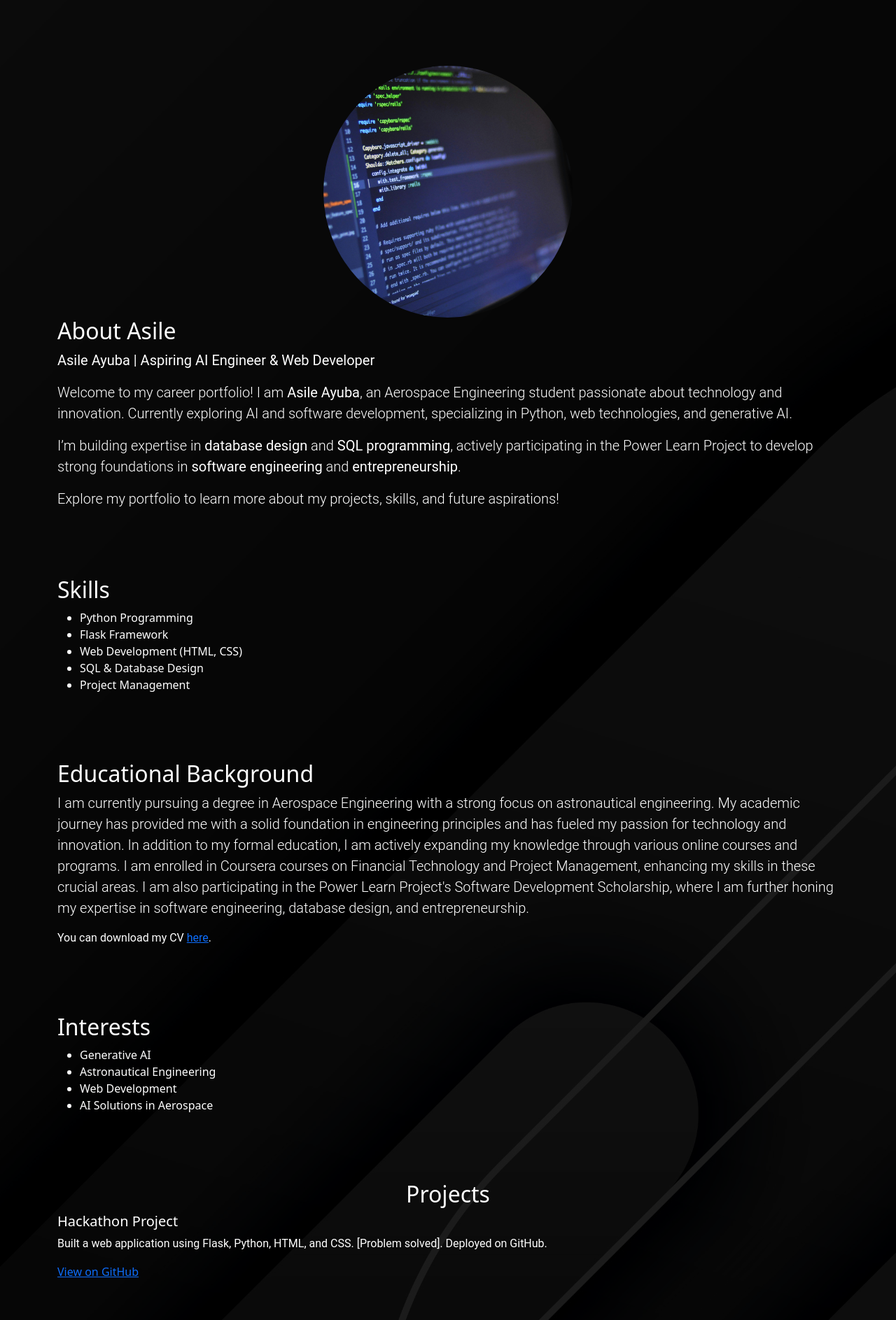
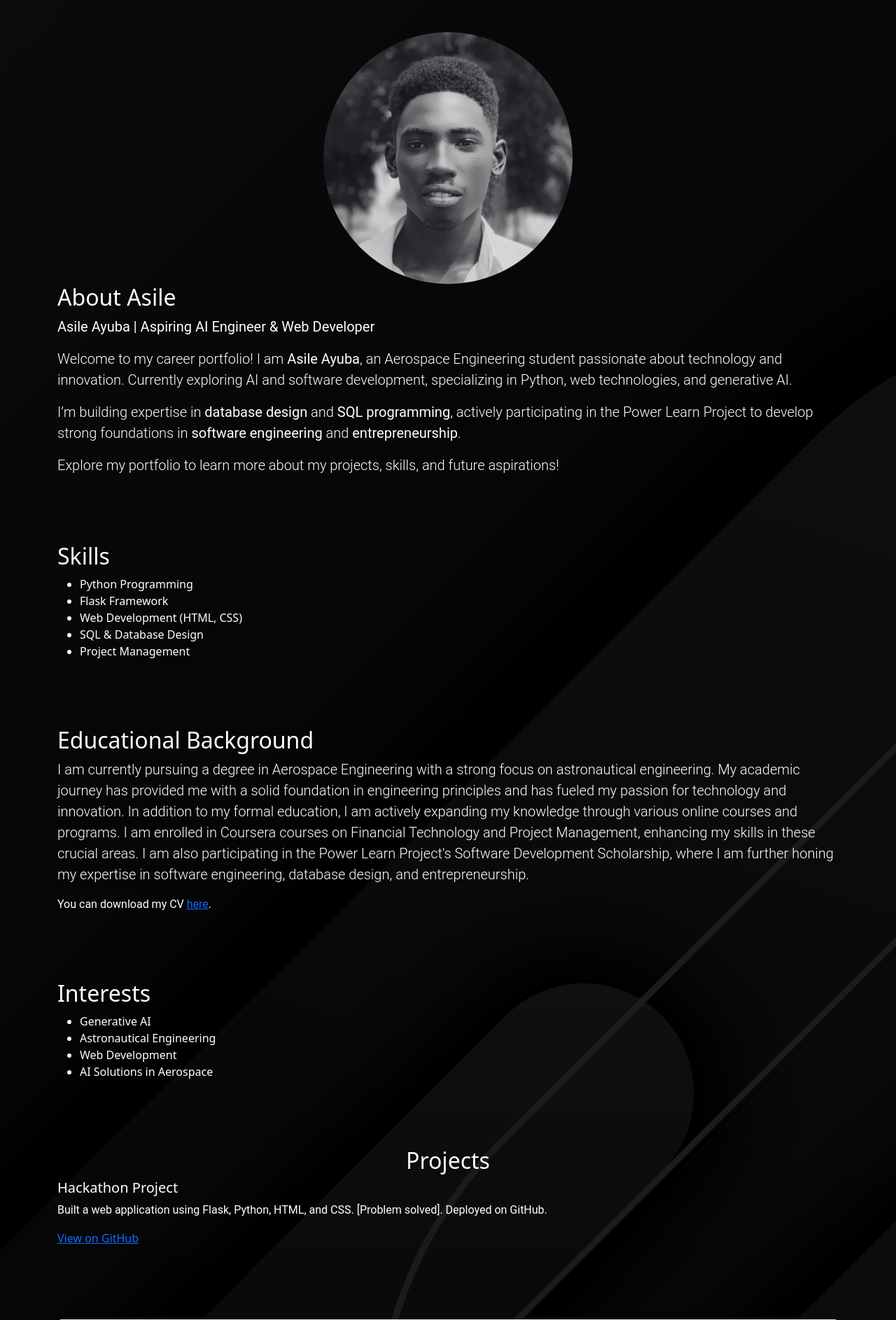
Before and after one commit to asileayuba/Asile-Career-Website, a Flask app: page / in a window 1280 px wide. Shown: the part 58-1945 px from the top of the page at 70% size. Run offline with Flask 3, Linux system fonts and the light colour scheme; some libraries are stand-ins or nearby versions.

Commit message:
Update added

```diff
--- a/templates/home.html
+++ b/templates/home.html
@@ -126,7 +126,7 @@
           </div>
         </div>
       </div>
-    </nav><br><br><br>
+    </nav><br>
 
     <div class="container">
 
@@ -134,7 +134,7 @@
         <section id="about">
         <div class="row justify-content-center">
             <div class="col-md-4 text-center">
-                <img id="banner" src="./static/Banner.jpg" alt="Asile Careers" class="img-fluid rounded-circle">
+                <img id="banner" src="static/Profile-Pic.png" alt="Asile Careers" class="img-fluid rounded-circle">
             </div>
         </div>
 
```
Also changed, not shown: static/Profile-Pic.png (added).
